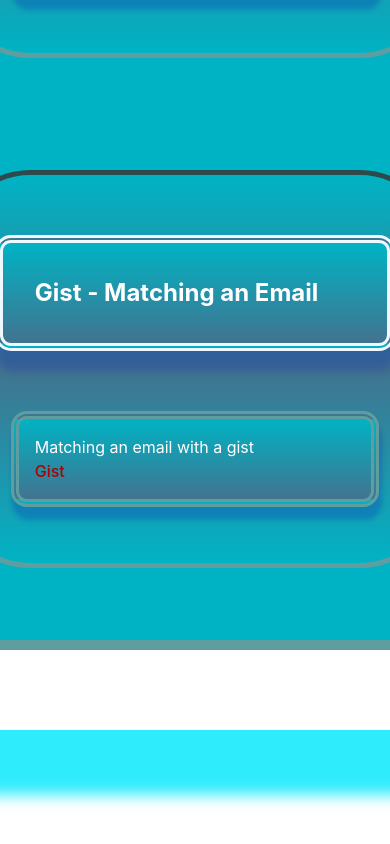
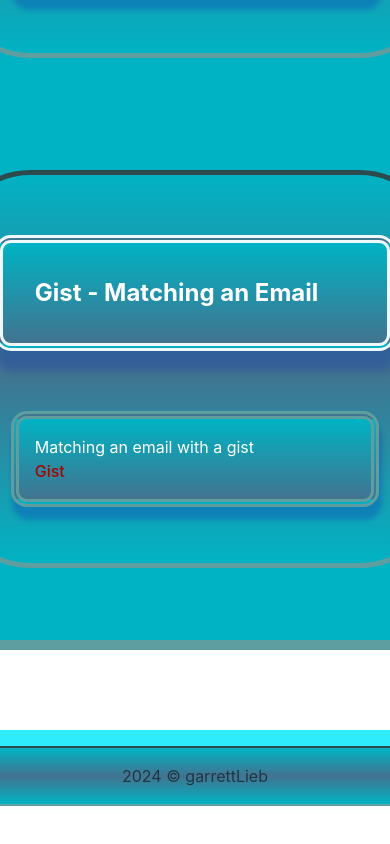
Before and after one commit to garrett-lieb/newProfile, a React (Vite) app: page /projects in a window 390 px wide. Shown: the part 1989-2833 px from the top of the page. After the commit the page ends 2811 px from the top, so only its background shows below. Built offline with nearby package versions, Linux system fonts and the light colour scheme.

Commit message:
footer edits to size and alignment; trying to add appropriate media queries; will turn in for partial credit with incomplete resume section for now

```diff
--- a/src/components/Footer/footer.css
+++ b/src/components/Footer/footer.css
@@ -1,4 +1,8 @@
 .footer {
+    display: flex;
+    flex-direction: row;
+    align-items: center;
+    justify-content: center;
     margin: 1rem;
     padding: 1rem;
     border: 2.5px inset;
@@ -6,5 +10,4 @@
     border-color: cadetblue;
     background-image:
     linear-gradient( rgb(0, 179, 196), rgb(66, 115, 143), rgb(0, 179, 196));
-    width: 12%;
 }
--- a/src/index.css
+++ b/src/index.css
@@ -119,9 +119,6 @@ button:focus-visible {
     display: flex;
     align-items: center;
   }
-  h3 {
-    text-align: center;
-  }
 }
 
 
@@ -129,7 +126,4 @@ button:focus-visible {
   body {
     display: column;
   }
-  h3 {
-    text-align: center;
-  }
 }
```
